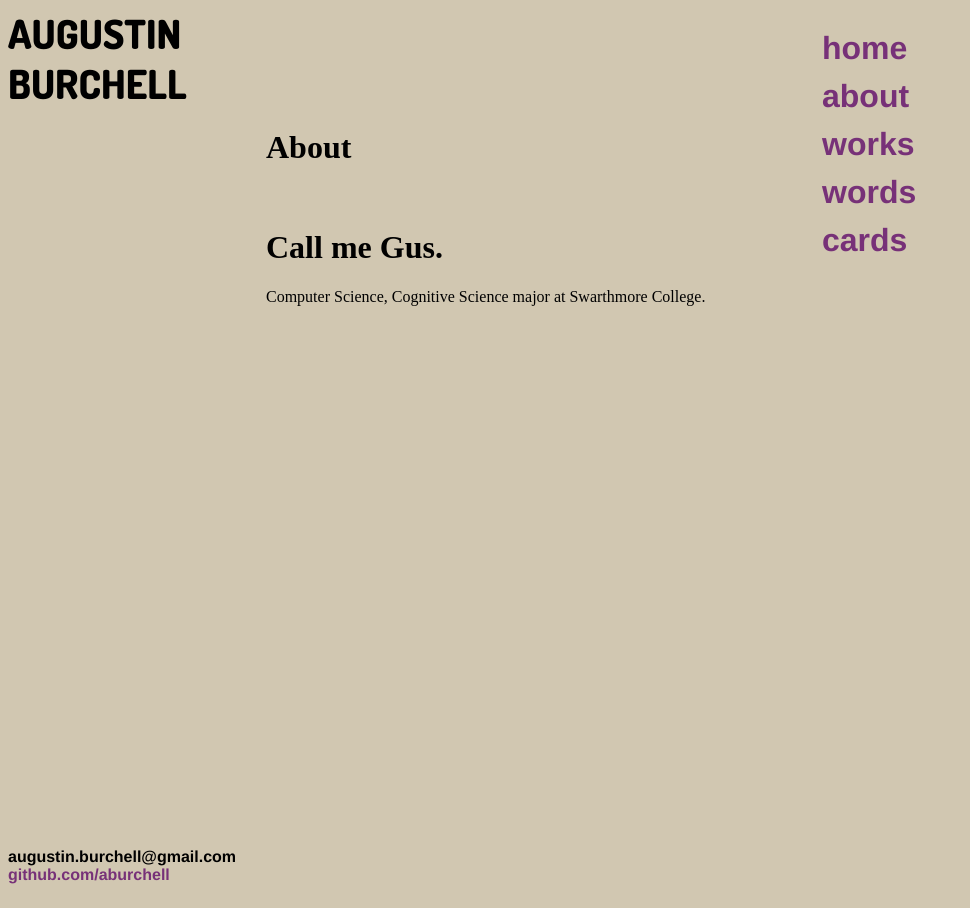
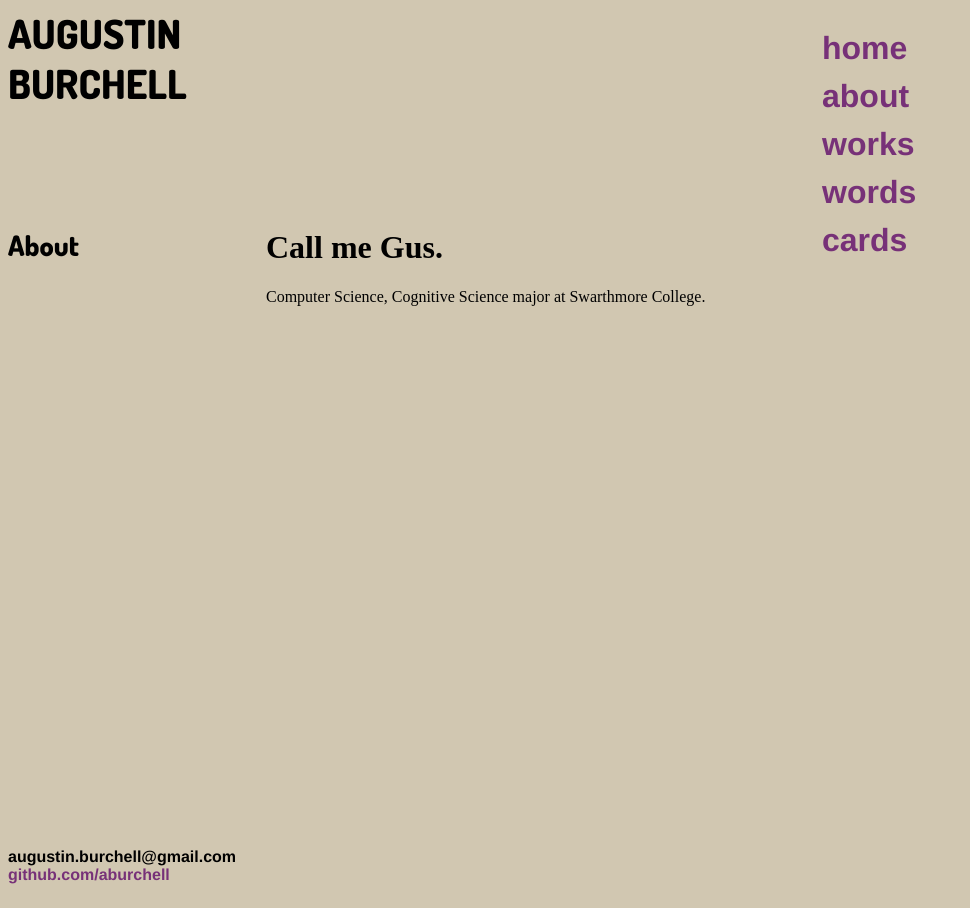
Before and after one commit to aburchell/aburchell.github.io, a Jekyll site: the page built from about/index.html, in a window 1280 px wide. Shown: the whole page, without its empty margins (0-970 px from the left). Built offline with Jekyll 4.4.1, drawn with Linux system fonts in a browser that asks for light colours.

Commit message:
Moved page header

```diff
--- a/css/main.css
+++ b/css/main.css
@@ -62,10 +62,14 @@ body {
 
     .page-header {
         /*grid-area: pageHead;*/
-        grid-row: 2;
-        grid-column: 2;
+        grid-row: 3;
+        grid-column: 1;
         z-index: 1;
         position: sticky;
+        /*top: 0px;*/
+        align: end;
+        font-family: 'Dosis';
+        font-size: 1.75em;
     }
 
     .container {
```
